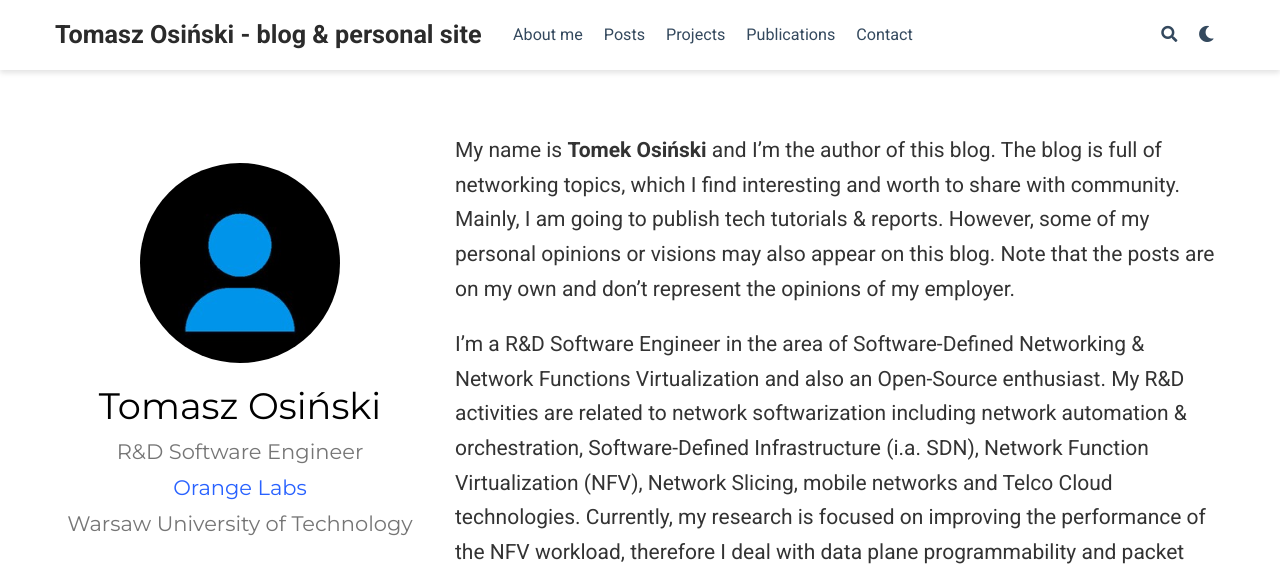
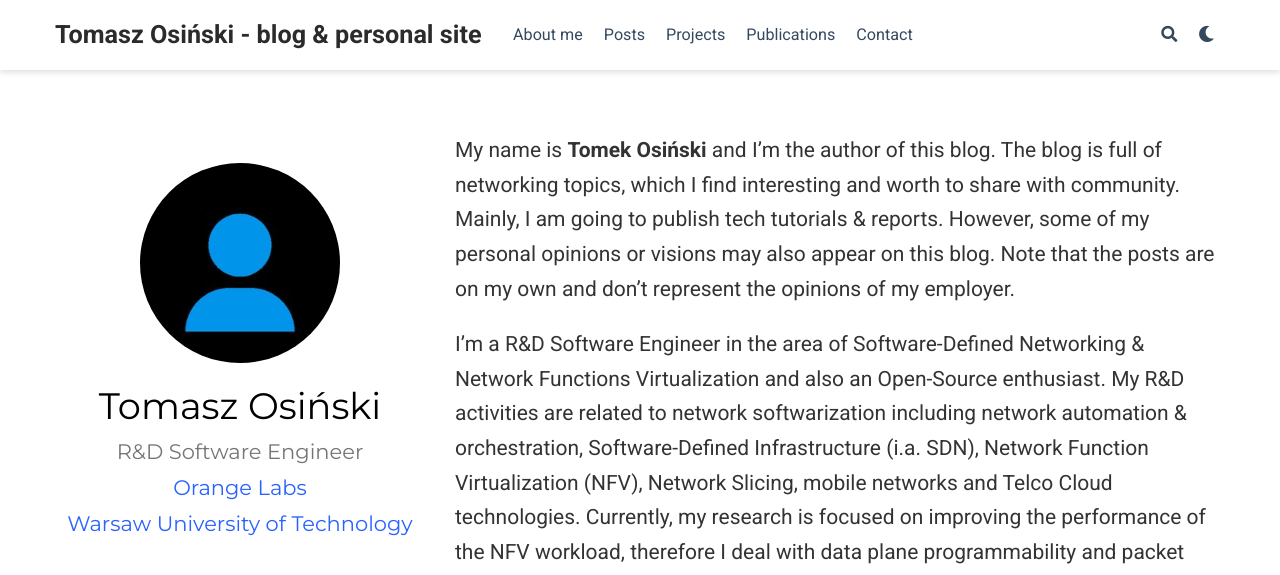
Before and after one commit to osinstom/osinstom.github.io-hugo, a plain HTML site: page authors/admin/index.html in a window 1280 px wide. Shown: the top 575 px of the page. Drawn offline with nearby package versions, Linux system fonts and the light colour scheme; some icons are missing.

Commit message:
Rebuild site

```diff
--- a/authors/admin/index.html
+++ b/authors/admin/index.html
@@ -419,9 +419,9 @@
         </h3>
 
         <h3>
-
+          <a href="https://www.pw.edu.pl/engpw" target="_blank" rel="noopener">
           <span>Warsaw University of Technology</span>
-
+          </a>
         </h3>
 
       </div>
```
Also changed, not shown: index.html (+2 -2 lines).
